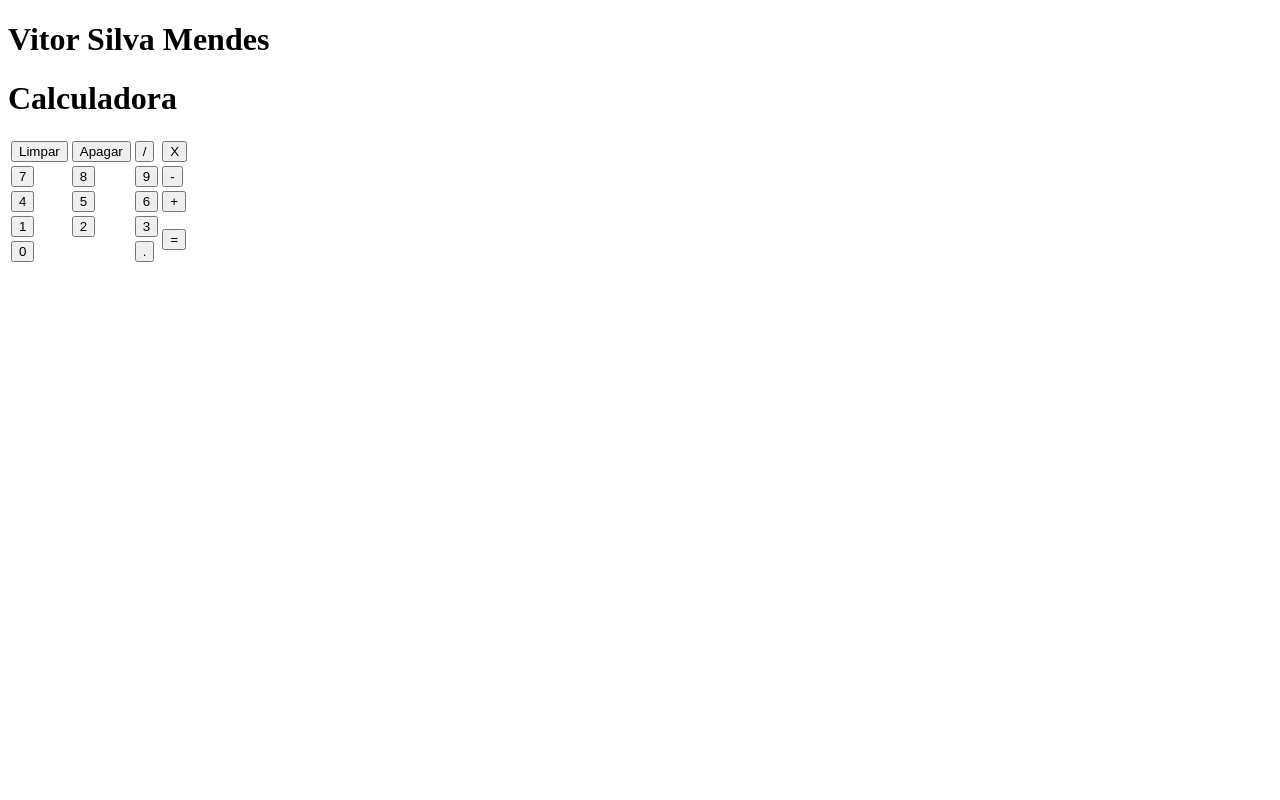
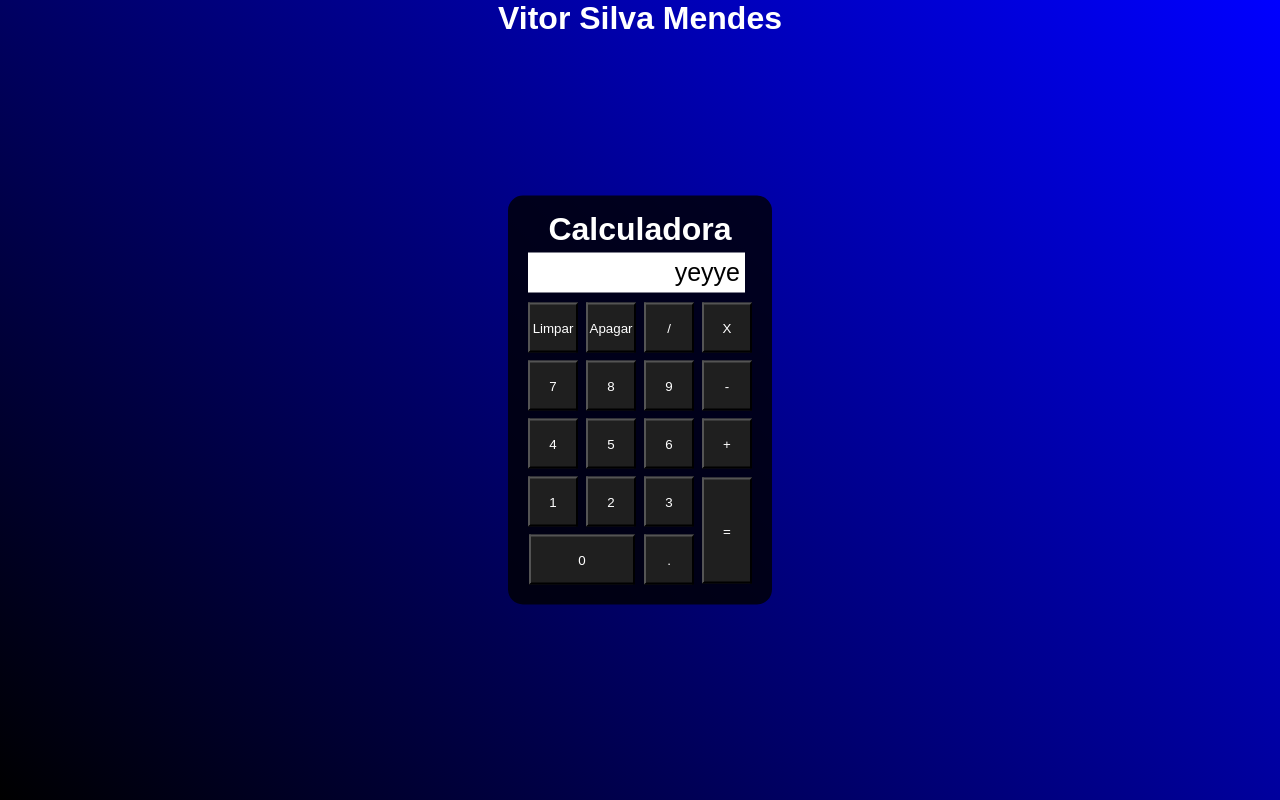
Before and after one commit to vitormendes09/Calculadora, a plain HTML site: page index.html in a window 1280 px wide. Drawn offline with Linux system fonts and the light colour scheme.

Commit message:
CSS
Criada a estilização da pagina

```diff
--- a/index.html
+++ b/index.html
@@ -5,9 +5,10 @@
     <meta http-equiv="X-UA-Compatible" content="IE=edge">
     <meta name="viewport" content="width=device-width, initial-scale=1.0">
     <title> Calculadora </title>
+    <link rel="stylesheet" href="style.css">
 </head>
 <body>
-    <div class="Fundo">
+    <div class="fundo">
 
         <H1>
             Vitor Silva Mendes
@@ -18,31 +19,31 @@
                 Calculadora
             </h1>
 
-            <p id="Resultado">
+            <p id="resultado"> yeyye</p>
                 <table>
 
 <!-- Linha 1 -->
                     <tr>
                         <td>
-                            <button>
+                            <button class="botao">
                                 Limpar
                             </button>
                         </td>
 
                         <td>
-                            <button>
+                            <button class="botao">
                                 Apagar
                             </button>
                         </td>
 
                         <td>
-                            <button>
+                            <button class="botao">
                                 /
                             </button>
                         </td>
 
                         <td>
-                            <button>
+                            <button class="botao">
                                 X
                             </button>
                         </td>
@@ -51,25 +52,25 @@
 <!-- Linha 2 -->
                     <tr>
                         <td>
-                            <button>
+                            <button class="botao">
                                 7
                             </button>
                         </td>
 
                         <td>
-                            <button>
+                            <button class="botao">
                                 8
                             </button>
                         </td>
 
                         <td>
-                            <button>
+                            <button class="botao">
                                 9
                             </button>
                         </td>
 
                         <td>
-                            <button>
+                            <button class="botao">
                                 -
                             </button>
                         </td>
@@ -80,25 +81,25 @@
 
                     <tr>
                         <td>
-                            <button>
+                            <button class="botao">
                                 4
                             </button>
                         </td>
 
                         <td>
-                            <button>
+                            <button class="botao">
                                 5
                             </button>
                         </td>
 
                         <td>
-                            <button>
+                            <button class="botao">
                                 6
                             </button>
                         </td>
 
                         <td>
-                            <button>
+                            <button class="botao">
                                 +
                             </button>
                         </td>
@@ -108,25 +109,26 @@
 
                     <tr>
                         <td>
-                            <button>
+                            <button class="botao">
                                 1
                             </button>
                         </td>
 
                         <td>
-                            <button>
+                            <button class="botao">
                                 2
                             </button>
                         </td>
 
                         <td>
-                            <button>
+                            <button class="botao">
                                 3
                             </button>
                         </td>
 
                         <td rowspan="2">
-                            <button>
+                            <button class="botao"
+                            style="height: 106px;">
                                 =
                             </button>
                         </td>
@@ -137,13 +139,14 @@
 
                     <tr>
                         <td colspan="2">
-                            <button>
+                            <button class="botao"
+                            style="width: 106px;">
                                 0
                             </button>
                         </td>
 
                         <td>
-                            <button>
+                            <button class="botao">
                                 .
                             </button>
                         </td>
@@ -152,8 +155,9 @@
                     </tr>
 
                 </table>
-            </p>
+
         </div>
     </div>
+
 </body>
 </html>
--- /dev/null
+++ b/style.css
@@ -0,0 +1,49 @@
+*{
+    margin: 0;
+    padding: 0;
+}
+
+.fundo{
+    background-image: linear-gradient(45deg, black, blue);
+    height: 100vh;
+    color: #fff;
+    font-family: Arial, Helvetica, sans-serif;
+    text-align: center;
+}
+
+.calculadora{
+    position: absolute;
+    background-color: rgba(0, 0, 0, 0.8);
+
+    top: 50%;
+    left: 50%;
+
+    transform: translate(-50%, -50%);
+
+    border-radius: 15px;
+    padding: 15px;
+}
+
+.botao{
+    width: 50px;
+    height: 50px;
+   cursor: pointer;
+   background-color: rgb(31, 31, 31);
+   color: #fff;
+   margin: 3px;
+}
+
+.botao:hover{
+    background-color: black;
+}
+
+#resultado{
+    background-color: #fff;
+    width: 207px;
+    height: 30px;
+    margin: 5px;
+    font-size: 25px;
+    color: black;
+    text-align: right;
+    padding: 5px;
+}
```
